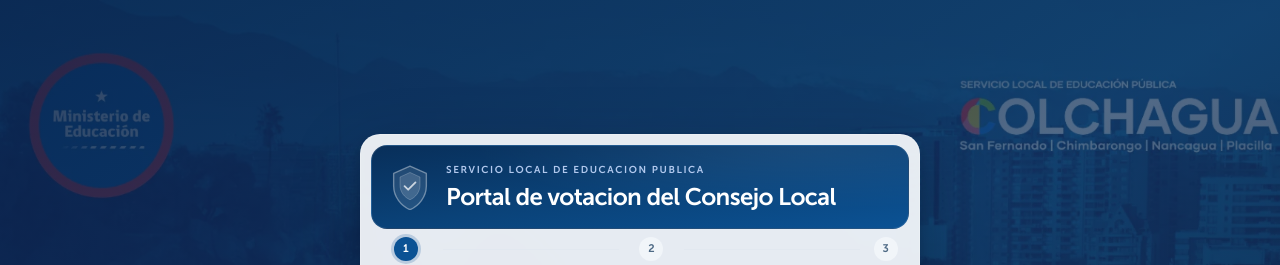
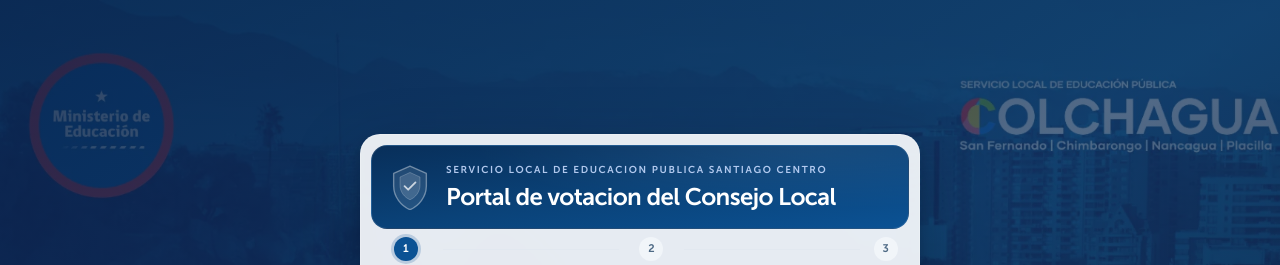
Before and after one commit to kmilomore/VOTACIONES, a Next.js app: page / in a window 1280 px wide. Shown: the top 265 px of the page. Built offline with nearby package versions, Linux system fonts and the light colour scheme.

Commit message:
fix: update location name for clarity in voting portal

```diff
--- a/src/app/page.tsx
+++ b/src/app/page.tsx
@@ -241,7 +241,7 @@
               </svg>
               <div>
                 <p className="m-0 mb-1 text-[10px] font-bold font-sans uppercase tracking-[0.16em] text-[rgba(200,220,255,0.88)]">
-                  Servicio Local de Educacion Publica
+                  Servicio Local de Educacion Publica Santiago Centro
                 </p>
                 <h2 className="m-0 font-serif text-[clamp(17px,2.4vw,24px)] text-white leading-tight tracking-tight">
                   Portal de votacion del Consejo Local
```
